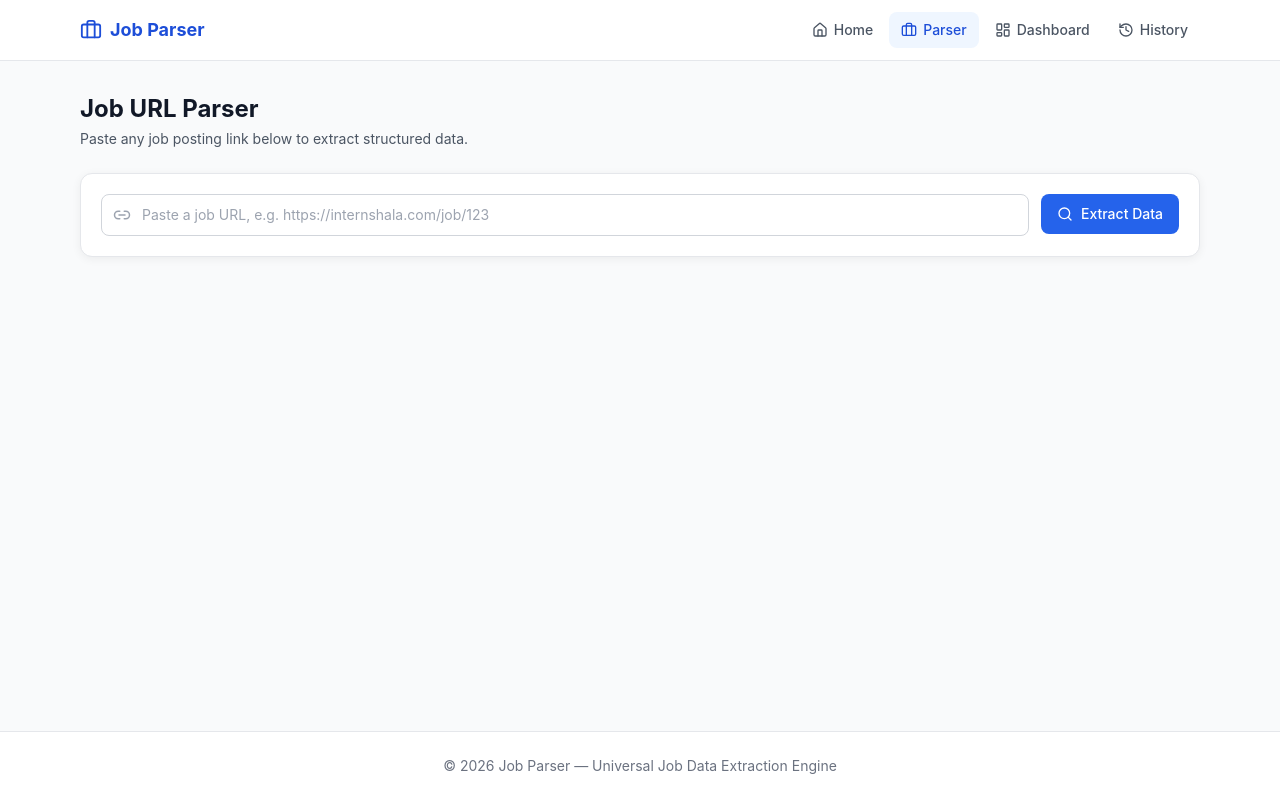
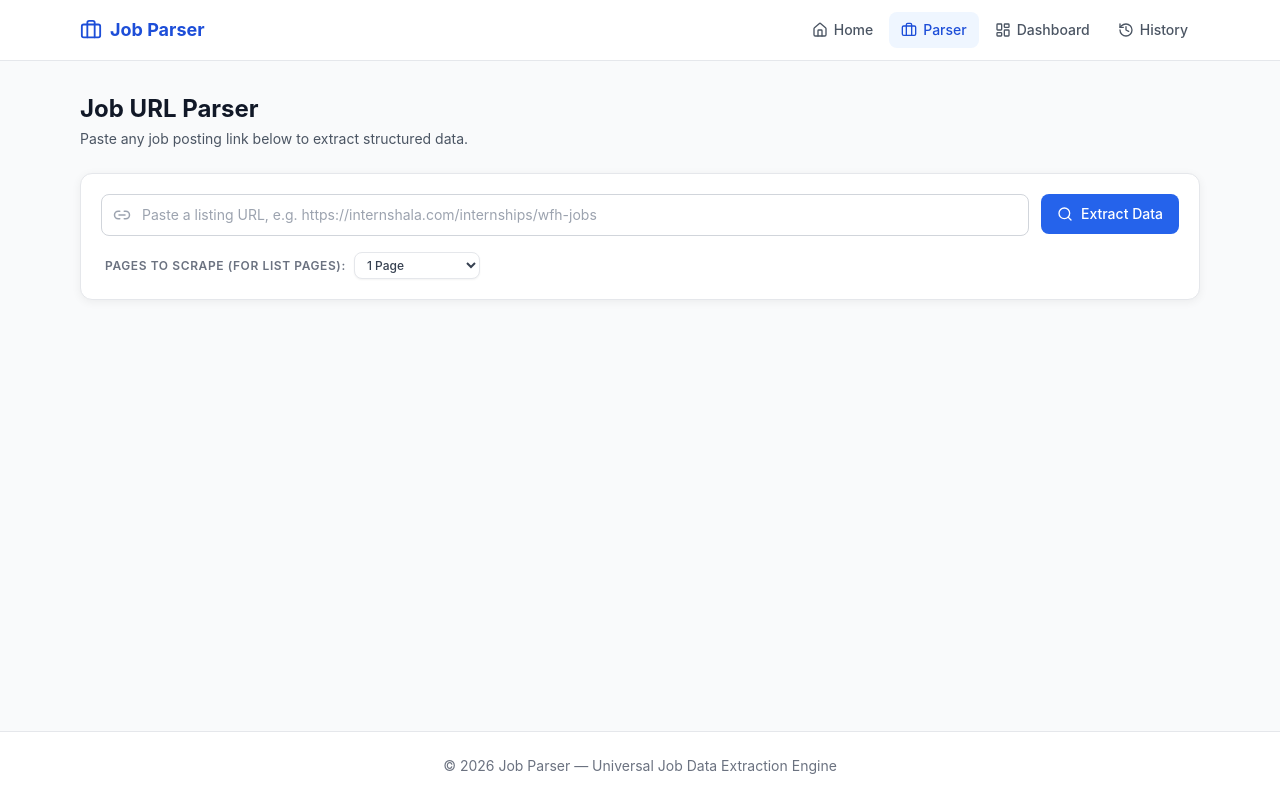
Before and after one commit to Akshatsrii/Job-Parsers, a React (Vite) app in the folder client/: page /parser in a window 1280 px wide. Built offline with nearby package versions, Linux system fonts and the light colour scheme.

Commit message:
feat: implement frontend select and backend controller pagination loop for listing pages

```diff
--- a/client/src/api/parser.api.js
+++ b/client/src/api/parser.api.js
@@ -1,7 +1,7 @@
 import axiosInstance from "./axios.js";
 
-export async function parseJobUrl(url) {
-  const { data } = await axiosInstance.post("/parser/parse", { url });
+export async function parseJobUrl(url, pages = 1) {
+  const { data } = await axiosInstance.post("/parser/parse", { url, pages });
   return data;
 }
 
--- a/client/src/components/parser/UrlForm.jsx
+++ b/client/src/components/parser/UrlForm.jsx
@@ -8,6 +8,7 @@ import { PARSE_STATUS } from "../../utils/constants.js";
 
 export default function UrlForm() {
   const [url, setUrl] = useState("");
+  const [pages, setPages] = useState("1");
   const [fieldError, setFieldError] = useState("");
   const { parseUrl, status } = useParser();
 
@@ -22,18 +23,19 @@ export default function UrlForm() {
     }
     setFieldError("");
     try {
-      await parseUrl(url.trim());
+      await parseUrl(url.trim(), parseInt(pages) || 1);
     } catch {
       // error already surfaced via toast + context
     }
   };
 
   return (
-    <form onSubmit={handleSubmit} className="card flex flex-col gap-3 sm:flex-row sm:items-start">
+    <form onSubmit={handleSubmit} className="card flex flex-col gap-4">
+      <div className="flex flex-col gap-3 sm:flex-row sm:items-start">
         <div className="flex-1">
           <Input
             icon={Link2}
-          placeholder="Paste a job URL, e.g. https://internshala.com/job/123"
+            placeholder="Paste a listing URL, e.g. https://internshala.com/internships/wfh-jobs"
             value={url}
             onChange={(e) => setUrl(e.target.value)}
             error={fieldError}
@@ -42,6 +44,24 @@ export default function UrlForm() {
         <Button type="submit" icon={Search} loading={isLoading} className="sm:mt-0">
           {isLoading ? "Parsing..." : "Extract Data"}
         </Button>
+      </div>
+
+      <div className="flex items-center gap-2 pl-1">
+        <label className="text-xs font-semibold text-gray-500 uppercase tracking-wider">
+          Pages to scrape (for list pages):
+        </label>
+        <select
+          value={pages}
+          onChange={(e) => setPages(e.target.value)}
+          className="rounded-lg border border-gray-200 bg-white py-1 px-2 text-xs font-medium text-gray-700 shadow-sm focus:border-teal-500 focus:outline-none"
+        >
+          <option value="1">1 Page</option>
+          <option value="2">2 Pages</option>
+          <option value="3">3 Pages</option>
+          <option value="5">5 Pages</option>
+          <option value="10">10 Pages (Max)</option>
+        </select>
+      </div>
     </form>
   );
 }
--- a/client/src/context/ParserContext.jsx
+++ b/client/src/context/ParserContext.jsx
@@ -29,11 +29,11 @@ export function ParserProvider({ children }) {
   const [error, setError] = useState("");
   const [history, setHistory] = useState(loadHistory);
 
-  const parseUrl = useCallback(async (url) => {
+  const parseUrl = useCallback(async (url, pages = 1) => {
     setStatus(PARSE_STATUS.LOADING);
     setError("");
     try {
-      const data = await extractJobData(url);
+      const data = await extractJobData(url, pages);
       const enrichedData = { ...data, sourceUrl: url, id: generateId(), parsedAt: new Date().toISOString() };
       setJobData(enrichedData);
       setStatus(PARSE_STATUS.SUCCESS);
--- a/client/src/services/parser.service.js
+++ b/client/src/services/parser.service.js
@@ -1,8 +1,8 @@
 import { parseJobUrl } from "../api/parser.api.js";
 
-export async function extractJobData(url) {
+export async function extractJobData(url, pages = 1) {
   try {
-    const response = await parseJobUrl(url);
+    const response = await parseJobUrl(url, pages);
     if (!response?.success) {
       throw new Error(response?.message || "Failed to parse job data");
     }
```
Also changed, not shown: 1 other file (tests, documents, lock files or other folders). Lines whose indentation alone changed are shown as unchanged.
